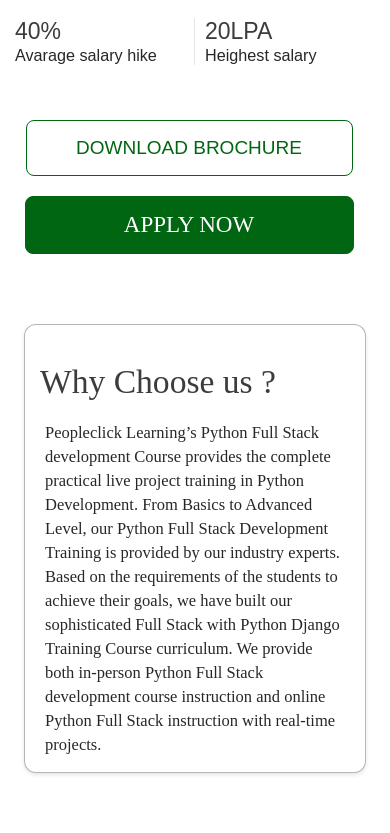
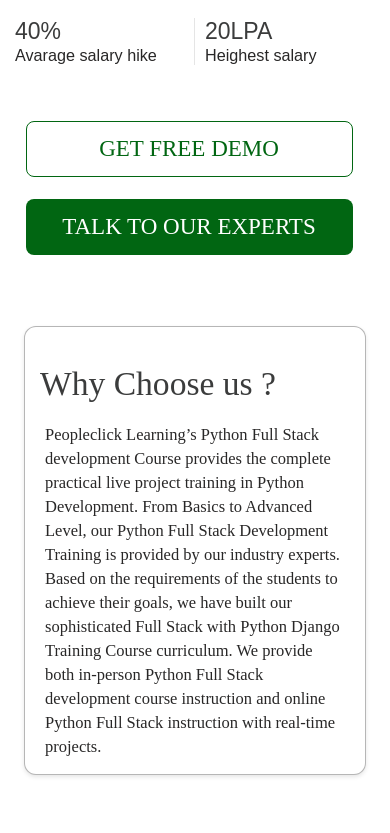
Before and after one commit to ramshadKen4/learning-app, a React (Create React App) app: page / in a window 390 px wide. Shown: the part 851-1684 px from the top of the page. Built offline with nearby package versions, Linux system fonts and the light colour scheme; a web font is replaced by a local one.

Commit message:
set demo button and set download brochure for different purpose

```diff
--- a/src/Layouts/Footer.js
+++ b/src/Layouts/Footer.js
@@ -4,6 +4,7 @@
 import Placements from '../components/Footer/Placements'
 import Address from '../components/Footer/Address'
 import ConnectButton from '../components/utility/ConnetButton'
+import DownloadBrochure from '../components/Footer/DownloadBrochure'
 
 function Footer() {
     return (
@@ -11,6 +12,7 @@
             <HiringPartner />
             <Testimonials />
             <Placements />
+            <DownloadBrochure/>
         </div>
     )
 }
--- /dev/null
+++ b/src/components/Footer/DownloadBrochure.js
@@ -0,0 +1,49 @@
+import React, { useState } from 'react'
+import './style.css'
+import Modal from '../utility/Modal';
+import Form from '../utility/Form';
+import ConnectButton from '../utility/ConnetButton';
+
+function DownloadBrochure() {
+
+    const [showModal, setShowModal] = useState(false)
+    const handleDownload = async () => {
+        try {
+            const response = await fetch('/brochure.pdf');
+            const blob = await response.blob();
+            const url = window.URL.createObjectURL(blob);
+            const link = document.createElement('a');
+            link.href = url;
+            link.download = 'fullstack-brochure.pdf'; // Set the desired file name
+            link.click();
+            window.URL.revokeObjectURL(url);
+        } catch (error) {
+            console.error('Error downloading PDF:', error);
+        }
+    };
+    const submitHandler = () => {
+        handleDownload();
+        handleCloseModal();
+    }
+
+    const handleOpenModal = () => {
+        setShowModal(true);
+    };
+
+    const handleCloseModal = () => {
+        setShowModal(false);
+    };
+    return (<>
+        <Modal isOpen={showModal} onClose={handleCloseModal}>
+            <Form submitHandler={submitHandler}>
+                DownloadBrochure
+            </Form >
+        </Modal>
+        <div className='booking-btn'>
+            <button onClick={handleOpenModal} >Download Brochure </button>
+        </div>
+    </>
+    )
+}
+
+export default DownloadBrochure
--- a/src/components/Footer/Placements.js
+++ b/src/components/Footer/Placements.js
@@ -1,6 +1,5 @@
 import React from 'react'
 import ProfileCard from '../utility/ProfileCard';
-import ConnectButton from '../utility/ConnetButton';
 
 function Placements() {
     const placements = [
@@ -52,9 +51,6 @@
 
                 ))}
             </div>
-            <div className='booking-btn'>
-                <ConnectButton>Book free consultation</ConnectButton>
-            </div>
         </>
     )
 }
--- a/src/components/Footer/style.css
+++ b/src/components/Footer/style.css
@@ -37,10 +37,12 @@
 
 .testimonial-content {
     margin: 10px;
-    font-family:'Merriweather';
-    font-size:16px; /* 23*/
+    font-family: 'Merriweather';
+    font-size: 16px;
+    /* 23*/
     letter-spacing: 1%;
-    line-height: 30px;/*40*/
+    line-height: 30px;
+    /*40*/
 }
 
 .placement {
@@ -78,6 +80,27 @@
     width: 440px;
     height: 60px;
     margin-bottom: 40px;
+}
+
+.booking-btn button {
+    flex-wrap: block;
+    width: 100%;
+    height: 100%;
+    font-family: 'Aktiv-Bold';
+    font-size: 23px;
+    border-radius: 8px;
+    color: #fff;
+    background-color: #016612;
+    border: 1px solid transparent;
+    cursor: pointer;
+    text-transform: uppercase;
+    transition: background-color 0.3s, border-color 0.3s, color 0.3s;
+}
+
+.booking-btn button:hover {
+    border: 1px solid #016612;
+    background-color:transparent;
+    color: #016612;
 }
 
 .center {
@@ -134,5 +157,8 @@
     .booking-btn button {
         padding: 0 15px;
         letter-spacing: 0.5%;
+        width: auto;
+        font-size: 23px;
+        height: 60px;
     }
 }
--- a/src/components/Header/BrochureApply.js
+++ /dev/null
@@ -1,28 +0,0 @@
-import React, { useState } from 'react'
-import './BrochureApply.css'
-import ConnectButton from '../utility/ConnetButton'
-import Modal from '../utility/Modal';
-import Form from '../utility/Form';
-
-function BrochureApply() {
-    const [showModal, setShowModal] = useState(false)
-
-    const handleOpenModal = () => {
-        setShowModal(true);
-    };
-
-    const handleCloseModal = () => {
-        setShowModal(false);
-    };
-    return (
-        <div className='brochure-apply'>
-            <button className='brochure-btn' onClick={handleOpenModal}>Download Brochure</button>
-            <Modal isOpen={showModal} onClose={handleCloseModal}>
-                <Form><a href='/brochure.pdf' download={'fullstack-brochure.pdf'}>Download Brochure</a></Form>
-            </Modal>
-            <div className='apply-btn'><ConnectButton >Apply Now</ConnectButton></div>
-        </div>
-    )
-}
-
-export default BrochureApply
--- a/src/components/Header/BrochureApply.css
+++ b/src/components/Header/DemoApply.css
@@ -1,70 +1,48 @@
 /* BrochureApply.css */
-.brochure-apply {
+.demo-apply {
   margin: 45px 0;
   display: flex;
   flex-direction: row;
   flex-wrap: wrap;
   justify-content: center;
-  /* Center align the buttons */
 }
-.brochure-apply a {
-  text-decoration: none;
-  color: #fff;
-}
-
-.brochure-btn,
+.demo-btn,
 .apply-btn {
   margin: 10px 12px;
   font-family: 'Aktiv-Bold', sans-serif;
-  color: #fff;
   font-size: 23px;
   text-transform: uppercase;
   border-radius: 8px;
   width: 440px;
   height: 60px;
-  background-color: #016612;
   border: 1px solid transparent;
   cursor: pointer;
   transition: background-color 0.3s, border-color 0.3s, color 0.3s;
 }
 
-.apply-btn {
-  background-color: #016612;
-  /* Set background color for Download Brochure button */
-  border: 1px solid #016612;
 
+.demo-btn button{
+  background-color:transparent;
+  color: #016612;
+  text-decoration: none;
+  border-color: #016612;
 }
 
-.brochure-btn {
-  border: 1px solid #016612;
-  background-color: transparent;
+.demo-btn button:hover{
+  background-color: #016612;
+  color:#fff;
 }
 
-.brochure-btn {
-  text-decoration: none;
-  color: #016612;
-}
-
-.brochure-btn:hover ,.brochure-btn:hover a{
-  background-color: #016612;
-  color: #fff;
-}
-
-.apply-btn:hover {
-  border: 1px solid #016612;
-  background-color: transparent;
-  color: black;
-}
 
 @media (max-width: 768px) {
-  .brochure-apply {
+  .demo-apply {
     flex-direction: column;
     /* Display buttons in a column on mobile */
     align-items: center;
     /* Center align the buttons on mobile */
   }
 
-  .brochure-btn,
+  .demo-btn,
   .apply-btn {
     font-size: 19px;
     width: 327px;
--- /dev/null
+++ b/src/components/Header/DemoApply.js
@@ -0,0 +1,16 @@
+import React, { useState } from 'react'
+import './DemoApply.css'
+import ConnectButton from '../utility/ConnetButton'
+import Modal from '../utility/Modal';
+import Form from '../utility/Form';
+
+function DemoApply() {
+    return (
+        <div className='demo-apply'>
+            <div className='demo-btn'><ConnectButton>get free demo</ConnectButton></div>
+            <div className='apply-btn'><ConnectButton >Talk to our experts</ConnectButton></div>
+        </div>
+    )
+}
+
+export default DemoApply
--- a/src/components/Header/Placement.js
+++ b/src/components/Header/Placement.js
@@ -1,7 +1,7 @@
 import React from 'react'
 import Stats from './Stats'
 import './Placement.css'
-import BrochureApply from './BrochureApply'
+import DemoApply from './DemoApply'
 
 function Placement() {
   return (
@@ -15,7 +15,7 @@
         <Stats count="20LPA">Heighest salary</Stats>
       </div>
       <div className='apply-section'>
-          <BrochureApply/>
+          <DemoApply/>
       </div>
     </div>
   )
```
